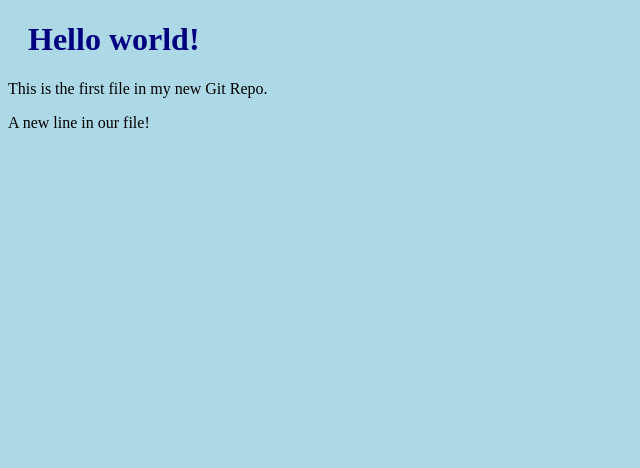
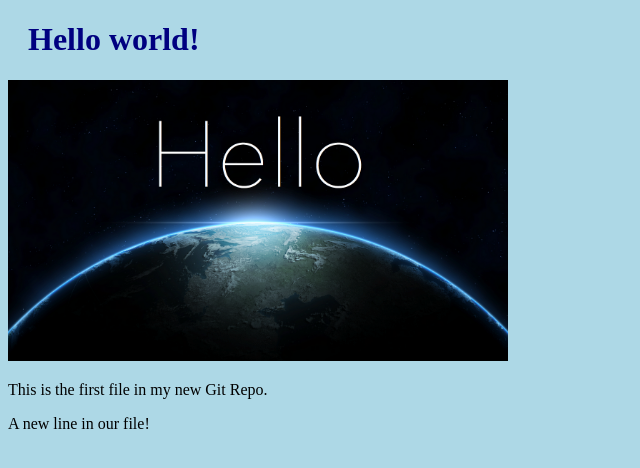
Before and after one commit to deviantcoder/git-w3schools, a plain HTML site: page index.html in a window 1280 px wide. Shown: the whole page, without its empty margins (0-640 px from the left). Drawn offline with Linux system fonts and the light colour scheme.

Commit message:
Added image

```diff
--- a/index.html
+++ b/index.html
@@ -7,6 +7,7 @@
 <body>
 
 <h1>Hello world!</h1>
+<div><img src="image.png" alt="Hello World from Space" style="height: auto; width: 500px;"></div>
 <p>This is the first file in my new Git Repo.</p>
 <p>A new line in our file!</p>
 
```
Also changed, not shown: image.png (added).
